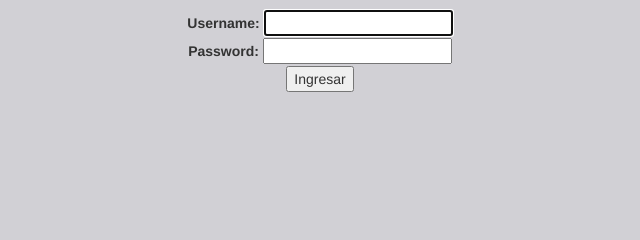
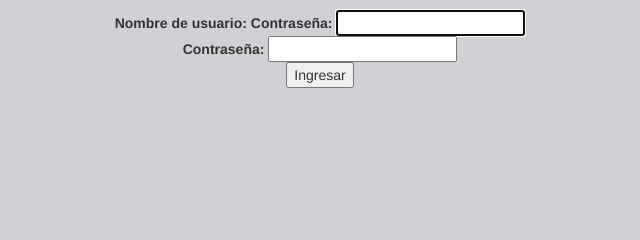
Before and after one commit to pablogeovanny/OpenGPS, a Django app: page /accounts/login/ in a window 1280 px wide. Shown: the part 130-370 px from the top of the page, without its empty margins (320-960 px from the left). Run offline with Django 3.2, Linux system fonts and the light colour scheme; some libraries are stand-ins or nearby versions.

Commit message:
Update login.html

```diff
--- a/templates/registration/login.html
+++ b/templates/registration/login.html
@@ -19,11 +19,14 @@
 {% csrf_token %}
 <center>
 <div>
-  <td>{{ form.username.label_tag }}</td>
+  <!-- <td>{{ form.username.label_tag }}</td> -->
+  <td><b>Nombre de usuario:</b></td>
+  <td><b>Contraseña:       </b></td>
   <td>{{ form.username }}</td>
 </div>
 <div>
-  <td>{{ form.password.label_tag }}</td>
+  <!-- <td>{{ form.password.label_tag }}</td> -->
+  <td><b>Contraseña:       </b></td>
   <td>{{ form.password }}</td>
 </div>
 
```
